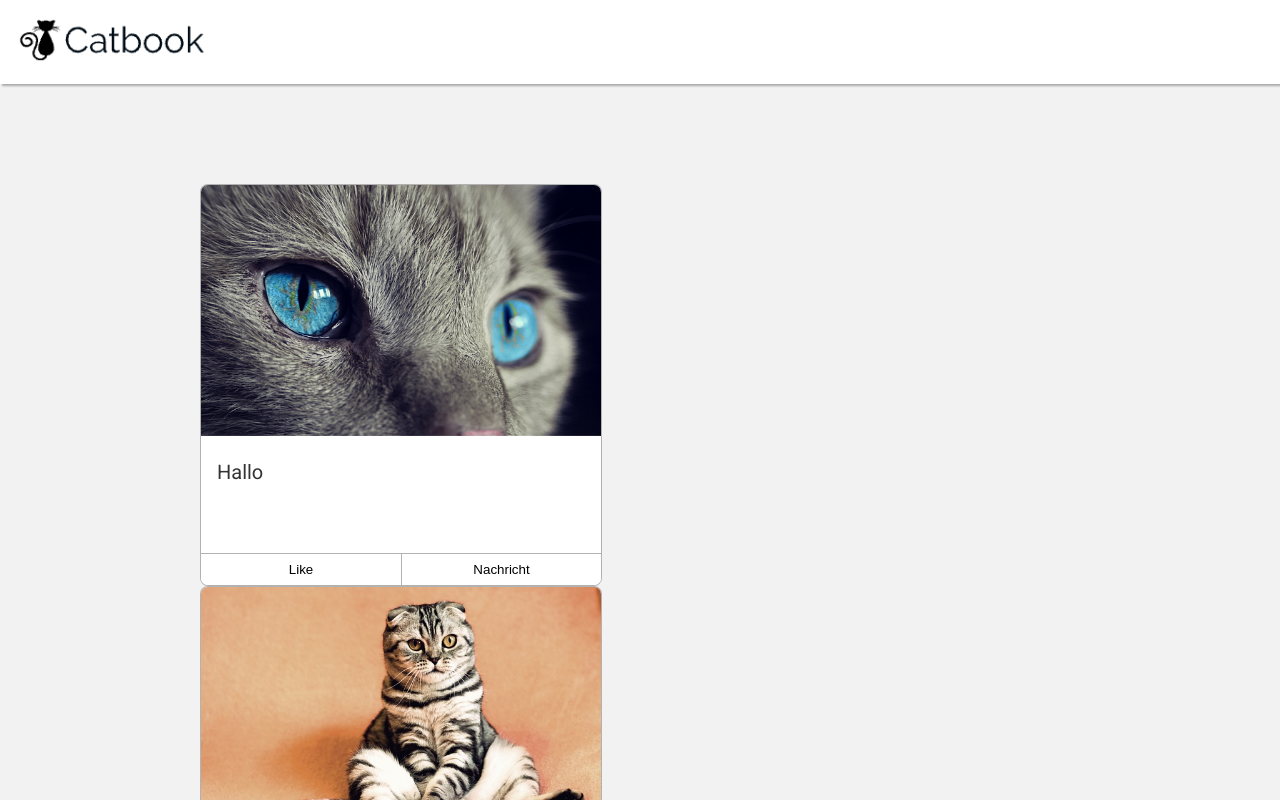
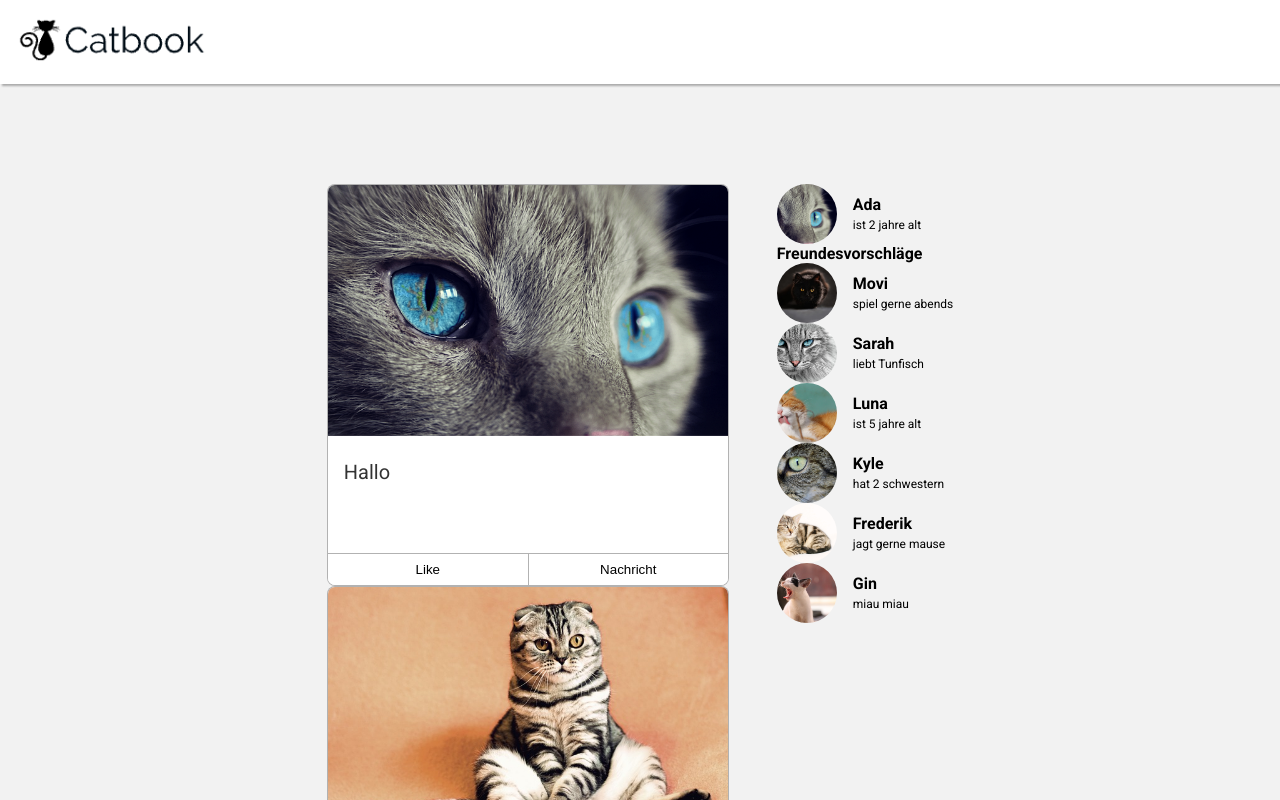
Before and after one commit to MariaRiosNavarro/myfirstangular, an Angular app: page / in a window 1280 px wide. Shown: the top 800 px of the page. Built offline with nearby package versions, Linux system fonts and the light colour scheme.

Commit message:
done freundevorschläge

```diff
--- a/src/app/app.component.html
+++ b/src/app/app.component.html
@@ -12,6 +12,7 @@
 
 <!-- for schleife in html für angular um den wiederholendes code von oben zu ersetzen  -->
 
+<div class="flex-row">
   <div class="container">
     <app-cat-card
       *ngFor="let i of [0, 1, 2, 3, 4, 5, 6, 7]"
@@ -19,3 +20,5 @@
       [image]="catsPics[i]"
     ></app-cat-card>
   </div>
+  <app-proposals></app-proposals>
+</div>
--- a/src/app/app.component.scss
+++ b/src/app/app.component.scss
@@ -1,4 +1,11 @@
 .container {
+  margin-right: 48px;
+}
+
+.flex-row {
+  padding-top: 100px;
+  display: flex;
+  justify-content: center;
   padding-left: 200px;
-  padding-top: 100px;
+  padding-right: 200px;
 }
--- a/src/app/app.module.ts
+++ b/src/app/app.module.ts
@@ -5,12 +5,16 @@ import { AppRoutingModule } from './app-routing.module';
 import { AppComponent } from './app.component';
 import { HeaderComponent } from './header/header.component';
 import { CatCardComponent } from './cat-card/cat-card.component';
+import { ProposalsComponent } from './proposals/proposals.component';
+import { ProfileRowComponent } from './profile-row/profile-row.component';
 
 @NgModule({
   declarations: [
     AppComponent,
     HeaderComponent,
-    CatCardComponent
+    CatCardComponent,
+    ProposalsComponent,
+    ProfileRowComponent
   ],
   imports: [
     BrowserModule,
--- /dev/null
+++ b/src/app/profile-row/profile-row.component.html
@@ -0,0 +1,8 @@
+<div class="profile-row">
+  <img src="{{ images }}" alt="cat pic" />
+  <div>
+    <b>{{ names }}</b>
+    <br />
+    <span class="description">{{ text }}</span>
+  </div>
+</div>
--- /dev/null
+++ b/src/app/profile-row/profile-row.component.scss
@@ -0,0 +1,16 @@
+.profile-row {
+    display: flex;
+    align-items: center;
+    img {
+      width: 60px;
+      height: 60px;
+      border-radius: 50%;
+      object-fit: cover;
+      object-position: right;
+      margin-right: 16px;
+    }
+    .description {
+      color: rgba (0, 0, 0, 0.5);
+      font-size: 12px;
+    }
+  }
--- /dev/null
+++ b/src/app/proposals/proposals.component.html
@@ -0,0 +1,14 @@
+<app-profile-row
+  [names]="names[7]"
+  [images]="images[7]"
+  [text]="text[7]"
+></app-profile-row>
+
+<b>Freundesvorschläge</b>
+
+<app-profile-row
+  *ngFor="let i of [0, 1, 2, 3, 4, 5]"
+  [names]="names[i]"
+  [images]="images[i]"
+  [text]="text[i]"
+></app-profile-row>
--- /dev/null
+++ b/src/app/proposals/proposals.component.scss
@@ -0,0 +1,16 @@
+.profile-row {
+  display: flex;
+  align-items: center;
+  img {
+    width: 60px;
+    height: 60px;
+    border-radius: 50%;
+    object-fit: cover;
+    object-position: right;
+    margin-right: 16px;
+  }
+  .description {
+    color: rgba (0, 0, 0, 0.5);
+    font-size: 12px;
+  }
+}
--- /dev/null
+++ b/src/app/proposals/proposals.component.ts
@@ -0,0 +1,30 @@
+import { Component } from '@angular/core';
+
+@Component({
+  selector: 'app-proposals',
+  templateUrl: './proposals.component.html',
+  styleUrls: ['./proposals.component.scss'],
+})
+export class ProposalsComponent {
+  names = ['Movi', 'Sarah', 'Luna', 'Kyle', 'Frederik', 'Gin', 'Tonic', 'Ada'];
+  images = [
+    '/assets/cats/8.jpg',
+    '/assets/cats/7.jpg',
+    '/assets/cats/6.jpg',
+    '/assets/cats/5.jpg',
+    '/assets/cats/4.jpg',
+    '/assets/cats/3.jpg',
+    '/assets/cats/2.jpg',
+    '/assets/cats/1.png',
+  ];
+  text = [
+    'spiel gerne abends',
+    'liebt Tunfisch',
+    'ist 5 jahre alt',
+    'hat 2 schwestern',
+    'jagt gerne mause',
+    'miau miau',
+    'schmuse katze',
+    'ist 2 jahre alt',
+  ];
+}
```
Also changed, not shown: src/app/profile-row/profile-row.component.ts (added, +12 -0 lines), 2 other files (tests, documents, lock files or other folders). Lines whose indentation alone changed are shown as unchanged.
